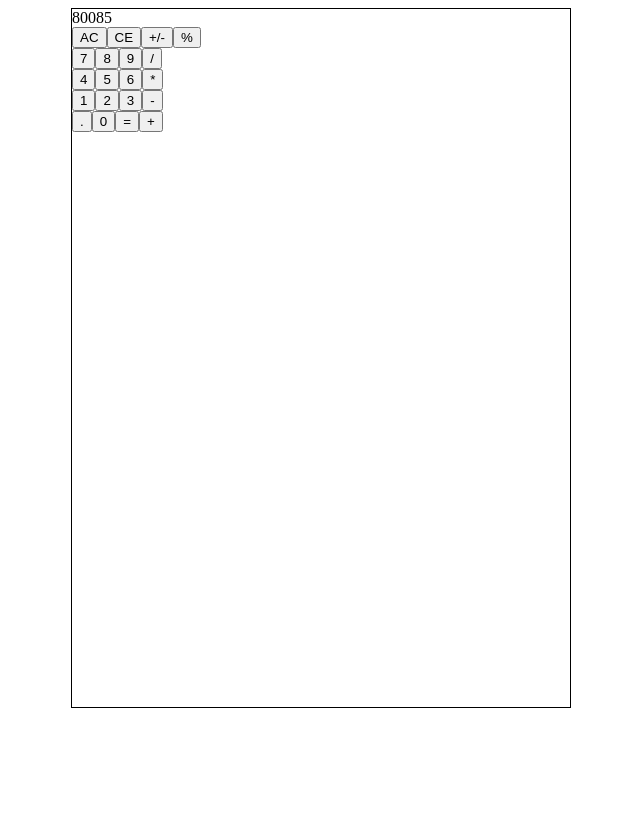
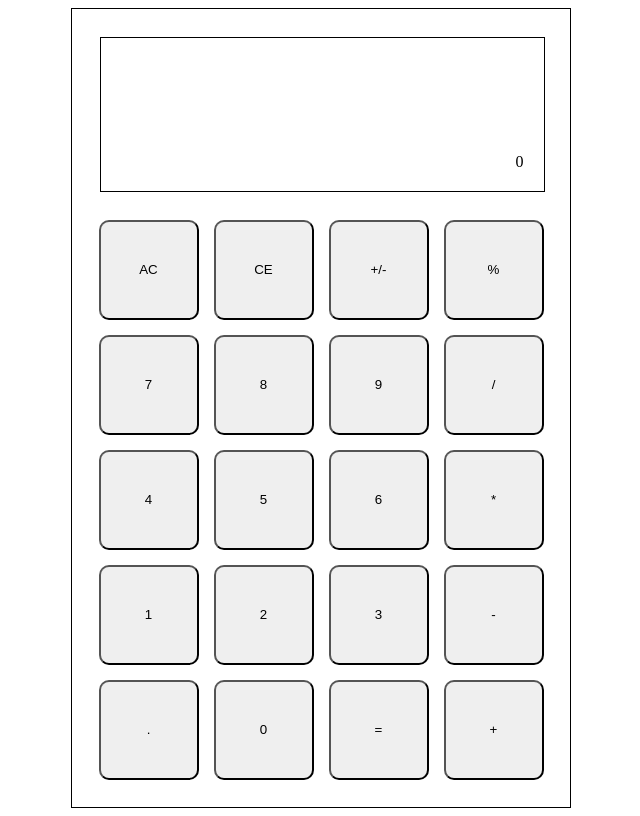
Before and after one commit to hpham474/calculator, a plain HTML site: page index.html in a window 1280 px wide. Shown: the whole page, without its empty margins (319-959 px from the left). Drawn offline with Linux system fonts and the light colour scheme.

Commit message:
add css to resemble the shape of a calculator

```diff
--- a/index.html
+++ b/index.html
@@ -9,7 +9,9 @@
 <body>
     <container id="calculator">
         <div id="display">
-            80085
+            <div id="numbers">
+                0
+            </div>
         </div>
         <div id="buttons">
             <div class="row">
--- a/style.css
+++ b/style.css
@@ -11,17 +11,44 @@ body {
 #calculator {
     display: flex;
     flex-direction: column;
+    justify-content: space-between;
     border: 1px solid black;
-    height: 700px;
+    height: 800px;
     width: 500px;
+}
+
+#display {
+    display: flex;
+    align-items: flex-end;
+    justify-content: flex-end;
+    border: 1px solid black;
+    margin: 27.5px;
+    height: 157.5px;
+    width: 445px;
+}
+
+#numbers {
+    margin: 20px;
 }
 
 #buttons {
     display: flex;
     flex-direction: column;
+    justify-content: center;
+    margin-bottom: 27.5px;
+    gap: 15px;
 }
 
 .row {
     display: flex;
     flex-direction: row;
+    justify-content: center;
+    gap: 15px;
 }
+
+.btn {
+    text-align: center;
+    height: 100px;
+    width: 100px;
+    border-radius: 10px;
+}
```
